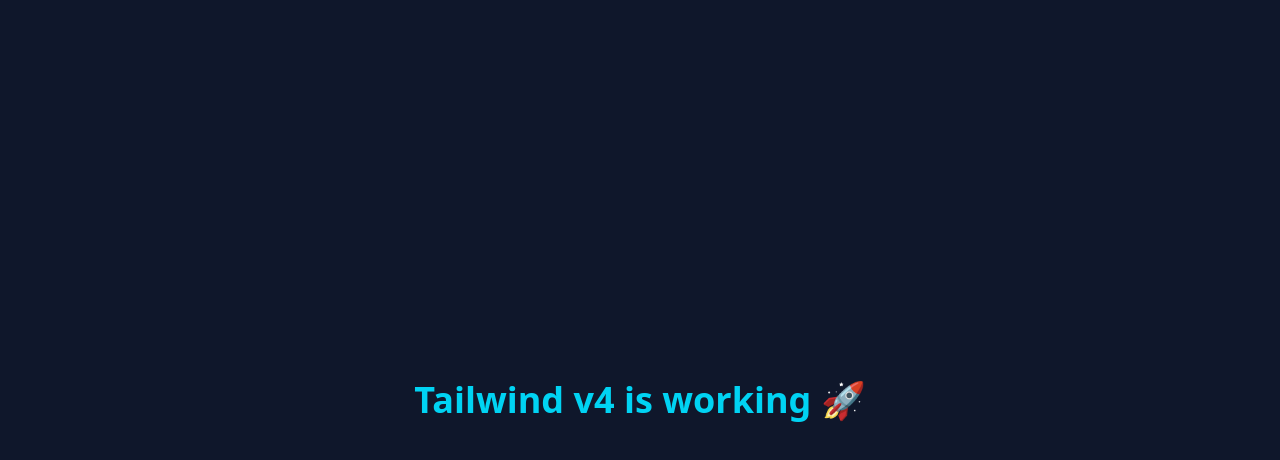
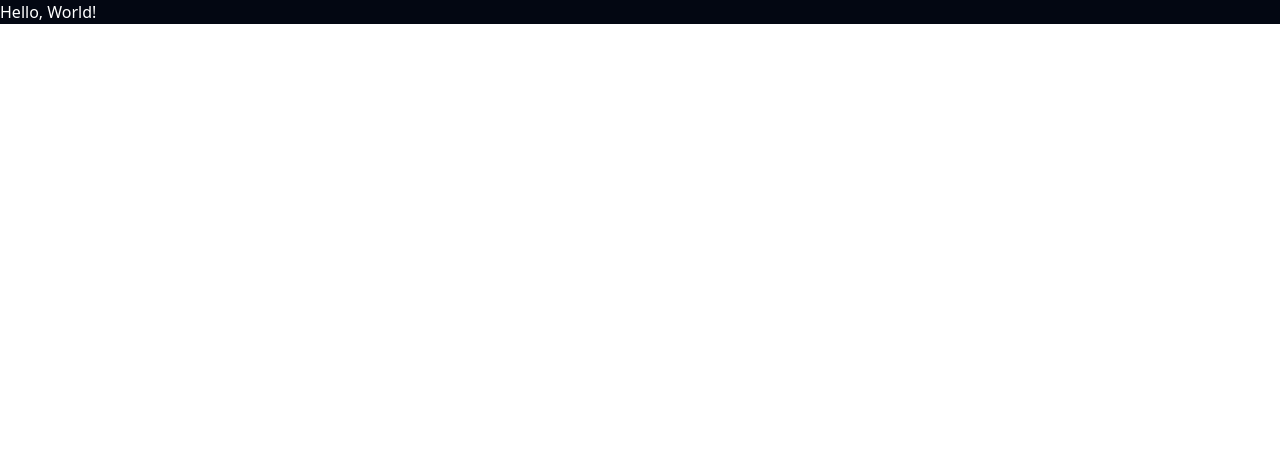
Before and after one commit to Krishna-Mantri/My_portfolio, a React (Vite) app in the folder my-portfolio/: page / in a window 1280 px wide. Shown: the top 460 px of the page. Built offline with nearby package versions, Linux system fonts and the light colour scheme.

Commit message:
Hero component added

```diff
--- a/my-portfolio/src/App.jsx
+++ b/my-portfolio/src/App.jsx
@@ -1,10 +1,15 @@
+import {React,use,useEffect} from 'react'
+import Aos from 'aos'
+import 'aos/dist/aos.css'
 function App() {
+  useEffect(() => {
+    Aos.init({ duration: 2000 });
+  }, []);
   return (
-    <div className="min-h-screen flex items-center justify-center bg-slate-900">
-      <h1 className="text-4xl font-bold text-cyan-400">
-        Tailwind v4 is working 🚀
-      </h1>
-    </div>
+    <main className='bg-gray-950'>
+      <h1 className='text-white'>Hello, World!</h1>
+
+    </main>
   )
 }
 
--- /dev/null
+++ b/my-portfolio/src/components/Hero.jsx
@@ -0,0 +1,9 @@
+import React from "react";
+export default function Hero() {
+    return (
+        <div className='relative overflow-hidden min-h-137.5 sm:min-h-150 flex flex-col items-center'>
+            <div className='md-h-[550px] h-125 w-112.5 bg-linear-to-tr from-purple-500 via-pink-500 to-red-500 transform rotate-45 z-0 right-2 top-28 rounded-3xl'></div>
+            Hero
+        </div>
+    );
+}
```
